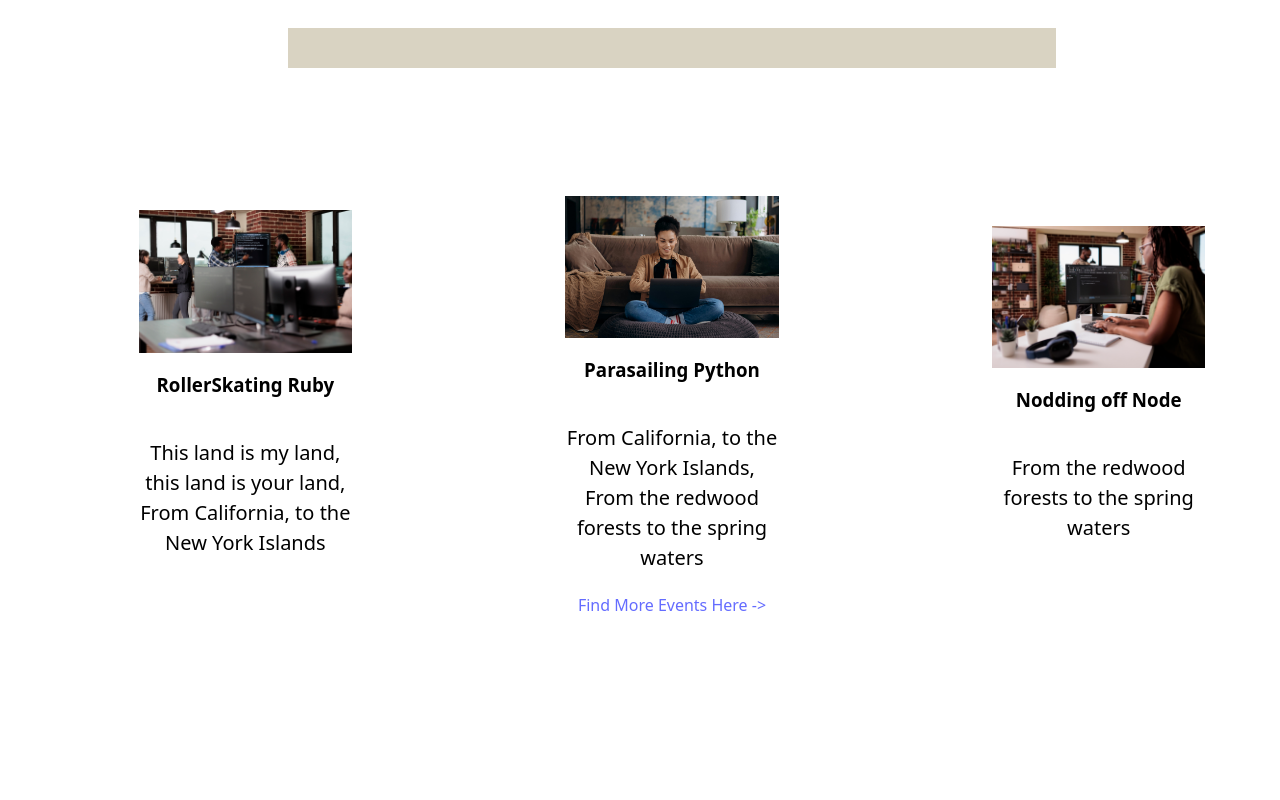
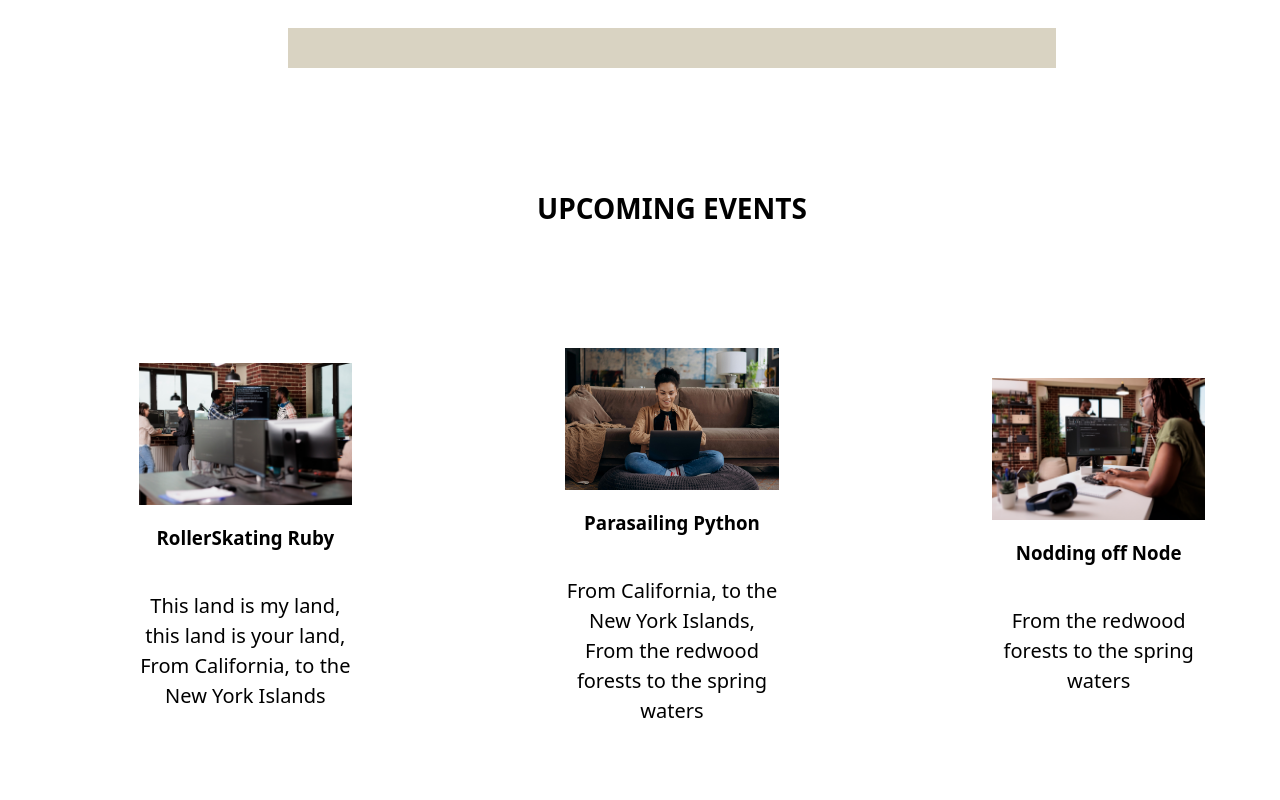
Before and after one commit to thestackcollective/tsc-website-1, a React (Vite) app: page / in a window 1280 px wide. Shown: the part 1320-2120 px from the top of the page. Built offline with nearby package versions, Linux system fonts and the light colour scheme.

Commit message:
Finalize placement of the divider bars

```diff
--- a/src/components/EventTeaserSection/EventTeaserSectionContainer.css
+++ b/src/components/EventTeaserSection/EventTeaserSectionContainer.css
@@ -1,7 +1,13 @@
 .event-teaser-section {
-  padding: 4rem 0rem 12rem 0rem;
+  padding: 2rem 0rem 7rem 0rem;
+}
+
+.event-teaser-section h2 {
+  color: black;
+  font-size: 1.75rem;
 }
 
 .events-list {
+  padding: 6rem 0rem 7rem 0rem;
   display: flex;
 }
--- a/src/components/EventTeaserSection/EventTeaserSectionContainer.jsx
+++ b/src/components/EventTeaserSection/EventTeaserSectionContainer.jsx
@@ -37,6 +37,7 @@ export default function EventTeaserSectionContainer() {
 
   return (
     <section className="event-teaser-section">
+      <h2>UPCOMING EVENTS</h2>
       <div className="events-list">
         {EventsList}
       </div>
```
